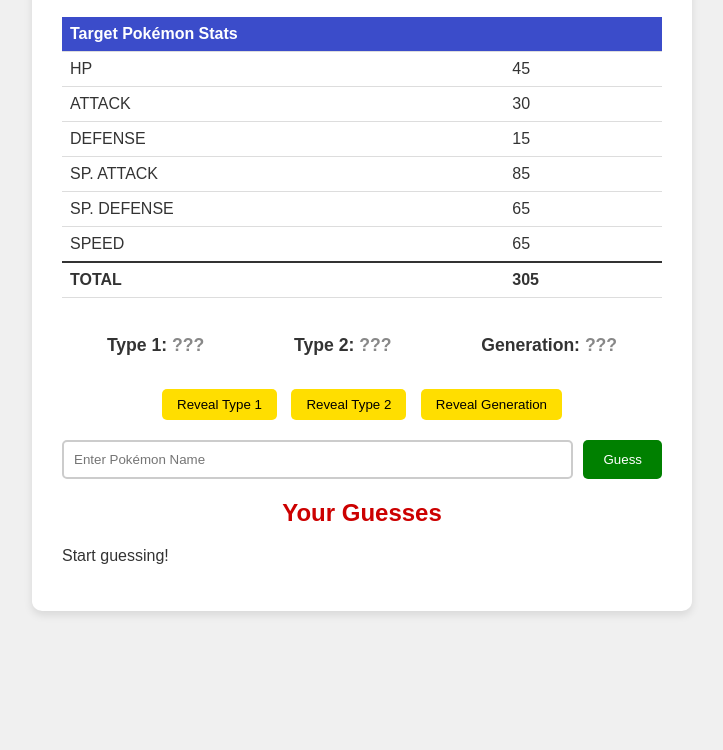
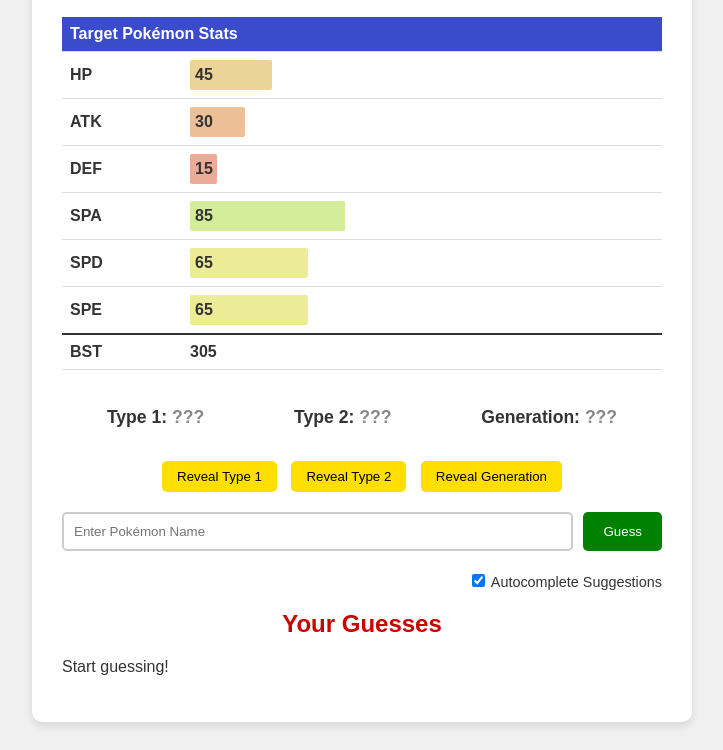
Before and after one commit to arung54/Poke-Guesser, a plain HTML site: page index.html in a window 1280 px wide. Shown: the part 159-909 px from the top of the page, without its empty margins (278-1001 px from the left). Before the commit the page ends 800 px from the top, so only its background shows below. Drawn offline with Linux system fonts and the light colour scheme.

Commit message:
Add visualization for stats, also add button to disable autocomplete

```diff
--- a/index.html
+++ b/index.html
@@ -38,6 +38,11 @@
             <button id="submit-guess-btn">Guess</button>
         </div>
 
+        <div class="autocomplete-toggle">
+            <input type="checkbox" id="toggle-autocomplete">
+            <label for="toggle-autocomplete">Autocomplete Suggestions</label>
+        </div>
+
         <h2>Your Guesses</h2>
         <div id="guess-history">
             </div>
--- a/script.js
+++ b/script.js
@@ -72,6 +72,37 @@
                        (today.getMonth() + 1).toString().padStart(2, '0') +
                        today.getDate().toString().padStart(2, '0');
     return dateString
+}
+
+/**
+ * Toggles the autocomplete suggestions on the input field.
+ * @param {boolean} enabled - True to show datalist, False to hide.
+ */
+function toggleAutocomplete(enabled) {
+    const inputEl = document.getElementById('pokemon-input');
+    const checkboxEl = document.getElementById('toggle-autocomplete');
+
+    if (enabled) {
+        inputEl.setAttribute('list', 'pokemon-list');
+        checkboxEl.checked = true;
+    } else {
+        inputEl.removeAttribute('list');
+        checkboxEl.checked = false;
+    }
+    // Save the user's preference
+    localStorage.setItem('pokeGuesser_autocomplete', enabled);
+}
+
+/**
+ * Loads the user's autocomplete preference from local storage.
+ */
+function loadAutocompletePreference() {
+    const preference = localStorage.getItem('pokeGuesser_autocomplete');
+
+    // Default to true (enabled) if no preference is found
+    const enabled = (preference === 'false') ? false : true;
+
+    toggleAutocomplete(enabled);
 }
 
 // --- B. Core Game Logic ---
@@ -203,24 +234,65 @@
  * Renders the target stats
  */
 function renderTargetStats() {
-    if (!targetPokemon) return; // Safety check
+    if (!targetPokemon) return;
 
     const statValuesEl = document.getElementById('stat-values');
 
-    // Calculate total for display
     const total = STATS.reduce((sum, stat) => sum + parseInt(targetPokemon[stat]), 0);
+    const MAX_STAT_VALUE = 255;
+    const STAT_ABBREVIATIONS = {
+        'hp': 'HP', 'attack': 'ATK', 'defense': 'DEF',
+        'sp_attack': 'SPA', 'sp_defense': 'SPD', 'speed': 'SPE'
+    };
 
-    let html = STATS.map(stat => `
-        <tr>
-            <td>${stat.toUpperCase().replace('_', '. ')}</td>
-            <td>${targetPokemon[stat]}</td>
-        </tr>
-    `).join('');
+    let html = STATS.map(stat => {
+        const value = parseInt(targetPokemon[stat]);
+        const widthPercent = (value / MAX_STAT_VALUE) * 100;
+
+        // --- NEW PIECEWISE CONTINUOUS COLOR LOGIC ---
+        const CLAMP_POINT = 130;
+        const HUE_AT_CLAMP = 120; // Green/Blue-Green
+        const MAX_HUE = 200;      // Blue/Purple
+
+        let hue;
+
+        if (value <= CLAMP_POINT) {
+            // Segment 1: 0 to 130 (Hue 0° to 120°)
+            // Formula: H = (Value / 130) * 120
+            hue = (value / CLAMP_POINT) * HUE_AT_CLAMP;
+        } else {
+            // Segment 2: 130 to 255 (Hue 120° to 200°)
+            // We are mapping the range (130 to 255) to the Hue range (120° to 200°)
+            const valueRange = MAX_STAT_VALUE - CLAMP_POINT; // 125
+            const hueRange = MAX_HUE - HUE_AT_CLAMP;         // 80
+
+            // Linear interpolation calculation:
+            hue = HUE_AT_CLAMP + ((value - CLAMP_POINT) / valueRange) * hueRange;
+        }
+
+        // Final calculated hue (clamped for safety)
+        const finalHue = Math.round(Math.min(Math.max(hue, 0), 360));
+
+        // Define the HSL color string: Saturation (S=70%), Lightness (L=60%)
+        const continuousColor = `hsl(${finalHue}, 70%, 60%)`;
+
+        return `
+            <tr>
+                <td>${STAT_ABBREVIATIONS[stat]}</td>
+                <td class="stat-bar-cell">
+                    <div class="stat-bar-container">
+                        <div class="stat-bar" style="width: ${widthPercent}%; background-color: ${continuousColor};"></div>
+                        <span class="stat-value-overlay">${value}</span>
+                    </div>
+                </td>
+            </tr>
+        `;
+    }).join('');
 
     // Add the Total stat
     html += `
         <tr style="font-weight: bold; border-top: 2px solid #333;">
-            <td>TOTAL</td>
+            <td>BST</td>
             <td>${total}</td>
         </tr>
     `;
@@ -454,6 +526,8 @@
     renderGuessHistory();
     populateDatalist();
 
+    loadAutocompletePreference();
+
     // Setup Event Listeners
     document.getElementById('submit-guess-btn').addEventListener('click', handleSubmitGuess);
     document.getElementById('pokemon-input').addEventListener('keypress', (e) => {
@@ -463,6 +537,10 @@
     document.getElementById('hint-type1-btn').addEventListener('click', () => handleHintClick('type1'));
     document.getElementById('hint-type2-btn').addEventListener('click', () => handleHintClick('type2'));
     document.getElementById('hint-gen-btn').addEventListener('click', () => handleHintClick('generation'));
+
+    document.getElementById('toggle-autocomplete').addEventListener('change', (e) => {
+        toggleAutocomplete(e.target.checked);
+    });
 }
 
 // Start the game!
--- a/style.css
+++ b/style.css
@@ -148,3 +148,63 @@
     cursor: pointer;
     margin-bottom: 10px;
 }
+
+/* Styling for the new stat bars */
+#stats-table tbody tr td:first-child {
+    width: 20%; /* Stat abbreviation column width */
+    font-weight: bold;
+    text-align: left;
+    padding-right: 5px; /* Adjust padding for spacing */
+}
+
+/* Selects the second column (stat bar and value) */
+#stats-table tbody tr td:last-child {
+    width: 80%; /* Stat bar column width */
+    text-align: left;
+}
+
+/* Revert the padding change made earlier for the stat-bar-cell class */
+.stat-bar-cell {
+    position: relative;
+    padding: 0;
+    height: 30px;
+    /* Remove padding-left: 10px; from here if it was added,
+       as it interferes with the 80% width when combined with the 100% width of the container */
+}
+
+/* Ensure the total row has its text readable—it needs standard padding back */
+#stat-values tr:last-child td {
+    padding: 8px;
+}
+
+.stat-bar-container {
+    height: 100%;
+    width: 100%;
+    position: relative;
+    display: flex; /* Helps center the stat value */
+    align-items: center;
+}
+
+.stat-bar {
+    position: absolute;
+    top: 0;
+    left: 0;
+    height: 100%;
+    opacity: 0.6; /* Light color, doesn't affect readability */
+    border-radius: 2px;
+}
+
+.stat-value-overlay {
+    position: relative; /* Keep the value on top of the bar */
+    z-index: 2;
+    font-weight: bold;
+    color: #333; /* Dark text for readability */
+    padding-left: 5px;
+}
+
+/* Styling for the autocomplete toggle */
+.autocomplete-toggle {
+    text-align: right;
+    margin-bottom: 15px;
+    font-size: 0.9em;
+}
```
